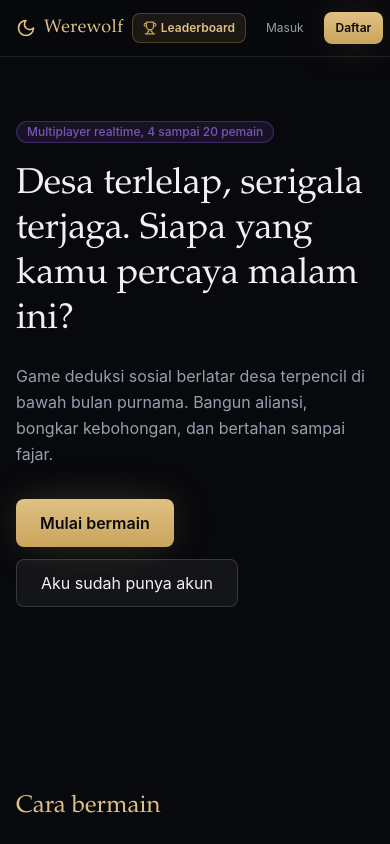
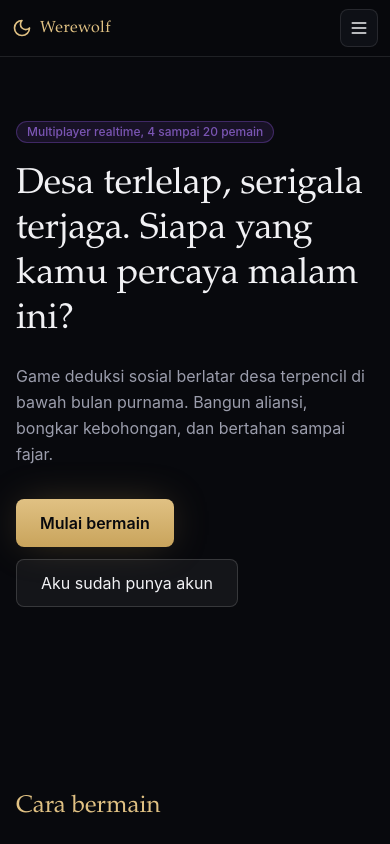
Before and after one commit to dapss-git/Ww, a Next.js app: page / in a window 390 px wide. Shown: the top 844 px of the page. Built offline with nearby package versions, Linux system fonts and the light colour scheme; no server answers; the database is empty.

Commit message:
fix(mobile): add hamburger menu and visible full-width logout button on mobile

```diff
--- a/components/layout/logout-button.tsx
+++ b/components/layout/logout-button.tsx
@@ -13,6 +13,7 @@ export function LogoutButton({ endpoint = '/api/auth/logout', redirectTo = '/' }
     <Button
       variant="ghost"
       size="sm"
+      className="w-full sm:w-auto justify-center text-crimson-soft hover:bg-crimson/15 border border-crimson/20 sm:border-transparent"
       loading={loading}
       onClick={async () => {
         setLoading(true);
--- a/components/layout/navbar.tsx
+++ b/components/layout/navbar.tsx
@@ -1,23 +1,38 @@
+'use client';
+
 import Link from 'next/link';
-import { Moon, Trophy, User } from 'lucide-react';
+import { useState } from 'react';
+import { Moon, Trophy, User, Menu, X } from 'lucide-react';
 import { LinkButton } from '@/components/ui/button';
 import { LogoutButton } from './logout-button';
 
 export function Navbar({ username }: { username: string | null }) {
+  const [menuOpen, setMenuOpen] = useState(false);
+
   return (
-    <header className="sticky top-0 z-40 border-b border-white/10 bg-night/70 backdrop-blur-md">
-      <div className="mx-auto flex h-14 max-w-6xl items-center justify-between gap-2 px-4">
-        <Link href="/" className="flex items-center gap-2 font-display text-lg tracking-wide text-gold-soft">
+    <header className="sticky top-0 z-50 border-b border-white/10 bg-night/85 backdrop-blur-xl">
+      <div className="mx-auto flex h-14 max-w-6xl items-center justify-between gap-2 px-3 sm:px-4">
+        <Link href="/" className="flex items-center gap-2 font-display text-base sm:text-lg tracking-wide text-gold-soft shrink-0">
           <Moon className="h-5 w-5" aria-hidden /> Werewolf
         </Link>
-        <nav className="flex items-center gap-2">
-          <Link href="/leaderboard" className="flex items-center gap-1 px-2.5 py-1.5 rounded-lg border border-gold/30 bg-gold/10 text-xs font-semibold text-gold-soft hover:bg-gold/20 transition-colors">
+
+        {/* Desktop Menu */}
+        <nav className="hidden md:flex items-center gap-2">
+          <Link
+            href="/leaderboard"
+            className="flex items-center gap-1 px-2.5 py-1.5 rounded-lg border border-gold/30 bg-gold/10 text-xs font-semibold text-gold-soft hover:bg-gold/20 transition-colors"
+          >
             <Trophy className="h-3.5 w-3.5 text-gold" /> Leaderboard
           </Link>
           {username ? (
             <>
-              <LinkButton href="/lobby" variant="secondary" size="sm">Lobby</LinkButton>
-              <Link href={`/@${username}`} className="flex items-center gap-1 px-2.5 py-1.5 rounded-lg border border-white/10 bg-white/5 text-xs text-ink hover:border-gold/40 hover:text-gold-soft transition-colors">
+              <LinkButton href="/lobby" variant="secondary" size="sm">
+                Lobby
+              </LinkButton>
+              <Link
+                href={`/@${username}`}
+                className="flex items-center gap-1 px-2.5 py-1.5 rounded-lg border border-white/10 bg-white/5 text-xs text-ink hover:border-gold/40 hover:text-gold-soft transition-colors"
+              >
                 <User className="h-3.5 w-3.5 text-purple-soft" />
                 <span className="font-semibold">@{username}</span>
               </Link>
@@ -25,12 +40,73 @@ export function Navbar({ username }: { username: string | null }) {
             </>
           ) : (
             <>
-              <LinkButton href="/login" variant="ghost" size="sm">Masuk</LinkButton>
-              <LinkButton href="/register" size="sm">Daftar</LinkButton>
+              <LinkButton href="/login" variant="ghost" size="sm">
+                Masuk
+              </LinkButton>
+              <LinkButton href="/register" size="sm">
+                Daftar
+              </LinkButton>
             </>
           )}
         </nav>
+
+        {/* Mobile Quick Action & Hamburger Button */}
+        <div className="flex md:hidden items-center gap-1.5">
+          {username && (
+            <Link
+              href="/lobby"
+              className="px-2.5 py-1 rounded-lg border border-gold/30 bg-gold/10 text-xs font-semibold text-gold-soft"
+            >
+              Lobby
+            </Link>
+          )}
+          <button
+            type="button"
+            onClick={() => setMenuOpen(!menuOpen)}
+            className="p-2 rounded-lg border border-white/10 bg-surface/80 text-ink hover:text-gold-soft focus:outline-none"
+            aria-label="Buka Menu"
+          >
+            {menuOpen ? <X className="h-5 w-5" /> : <Menu className="h-5 w-5" />}
+          </button>
+        </div>
       </div>
+
+      {/* Mobile Dropdown Panel */}
+      {menuOpen && (
+        <div className="md:hidden border-b border-white/10 bg-surface/95 backdrop-blur-2xl px-4 py-3 space-y-2.5 animate-in slide-in-from-top-2 duration-200">
+          <Link
+            href="/leaderboard"
+            onClick={() => setMenuOpen(false)}
+            className="flex items-center gap-2.5 p-2 rounded-xl bg-gold/10 border border-gold/30 text-sm font-semibold text-gold-soft"
+          >
+            <Trophy className="h-4 w-4 text-gold" /> Leaderboard Peringkat
+          </Link>
+
+          {username ? (
+            <div className="space-y-2 pt-1 border-t border-white/10">
+              <Link
+                href={`/@${username}`}
+                onClick={() => setMenuOpen(false)}
+                className="flex items-center gap-2.5 p-2 rounded-xl bg-white/5 border border-white/10 text-sm font-semibold text-ink hover:border-gold/40"
+              >
+                <User className="h-4 w-4 text-purple-soft" /> Profil Saya (@{username})
+              </Link>
+              <div className="pt-1">
+                <LogoutButton />
+              </div>
+            </div>
+          ) : (
+            <div className="grid grid-cols-2 gap-2 pt-1 border-t border-white/10">
+              <LinkButton href="/login" variant="ghost" size="sm" onClick={() => setMenuOpen(false)}>
+                Masuk
+              </LinkButton>
+              <LinkButton href="/register" size="sm" onClick={() => setMenuOpen(false)}>
+                Daftar
+              </LinkButton>
+            </div>
+          )}
+        </div>
+      )}
     </header>
   );
 }
```
